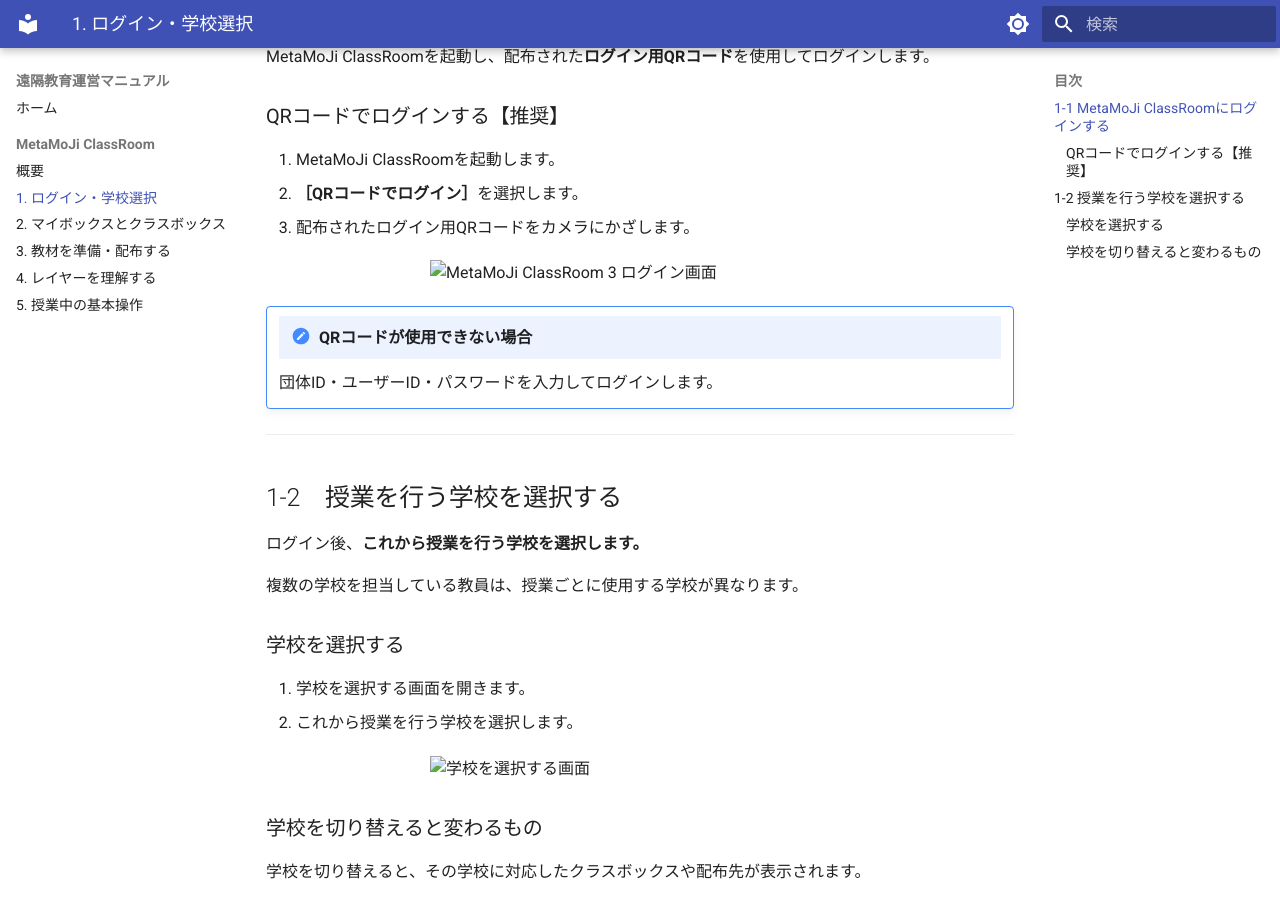
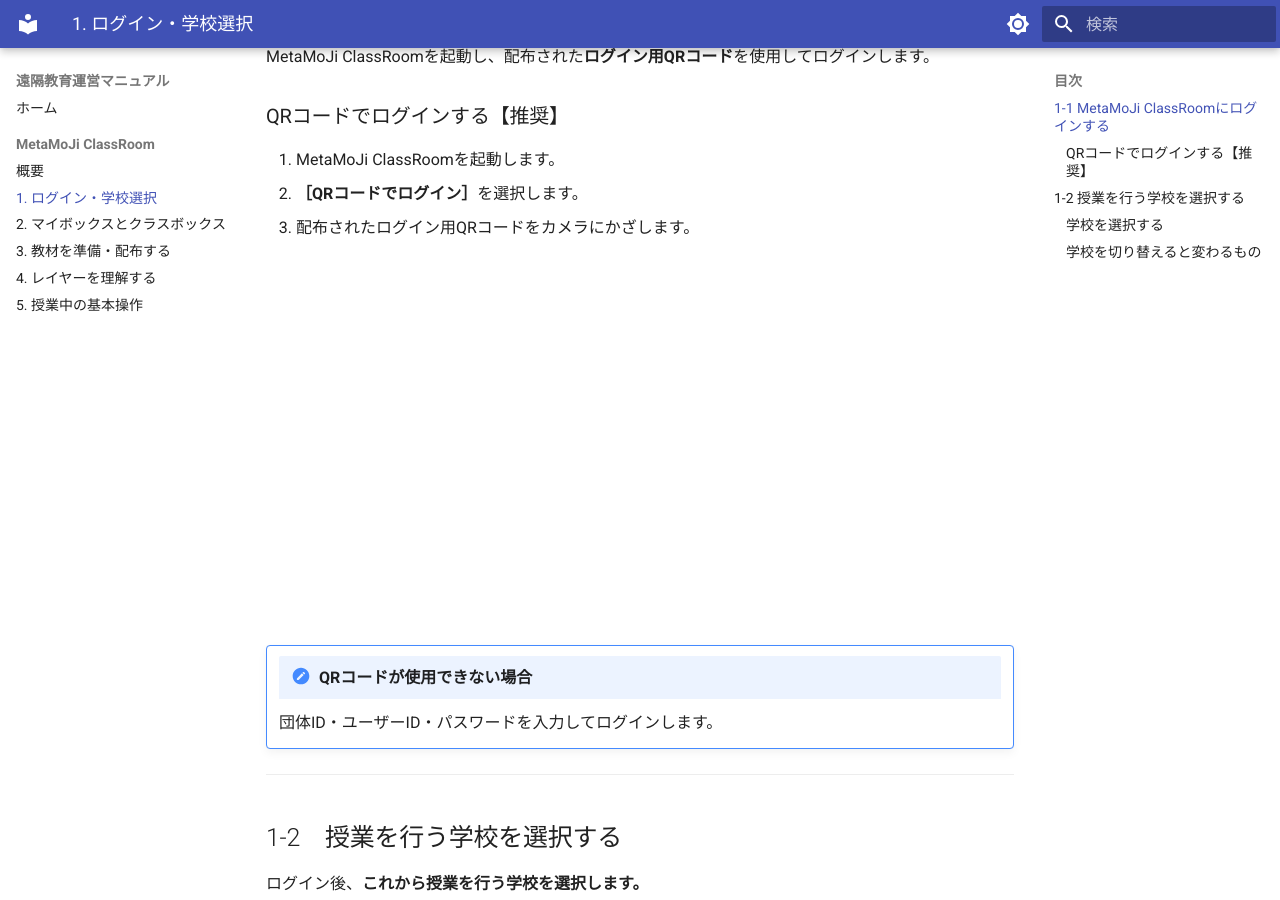
Before and after one commit to a-recs/remote-manual, an MkDocs documentation site: the page built from docs/metamoji/01-login.md, in a window 1280 px wide and 900 px high, scrolled down 499 px. Built offline with MkDocs 1.6.1 and Material for MkDocs 9.7.7, drawn with Linux system fonts in a browser that asks for light colours.

Commit message:
Fix MetaMoJi image paths

```diff
--- a/docs/metamoji/01-login.md
+++ b/docs/metamoji/01-login.md
@@ -19,7 +19,7 @@ MetaMoJi ClassRoomを起動し、配布された**ログイン用QRコード**
 2. **［QRコードでログイン］**を選択します。
 3. 配布されたログイン用QRコードをカメラにかざします。
 
-<img src="../images/metamoji/01-login.webp" alt="MetaMoJi ClassRoom 3 ログイン画面" style="display:block; width:420px; max-width:100%; height:auto; margin:1rem auto;">
+<img src="../../images/metamoji/01-login.webp" alt="MetaMoJi ClassRoom 3 ログイン画面" style="display:block; width:420px; max-width:100%; height:auto; margin:1rem auto;">
 
 !!! note "QRコードが使用できない場合"
     団体ID・ユーザーID・パスワードを入力してログインします。
@@ -37,7 +37,7 @@ MetaMoJi ClassRoomを起動し、配布された**ログイン用QRコード**
 1. 学校を選択する画面を開きます。
 2. これから授業を行う学校を選択します。
 
-<img src="../images/metamoji/01-school-select.webp" alt="学校を選択する画面" style="display:block; width:420px; max-width:100%; height:auto; margin:1rem auto;">
+<img src="../../images/metamoji/01-school-select.webp" alt="学校を選択する画面" style="display:block; width:420px; max-width:100%; height:auto; margin:1rem auto;">
 
 ### 学校を切り替えると変わるもの
 
```
